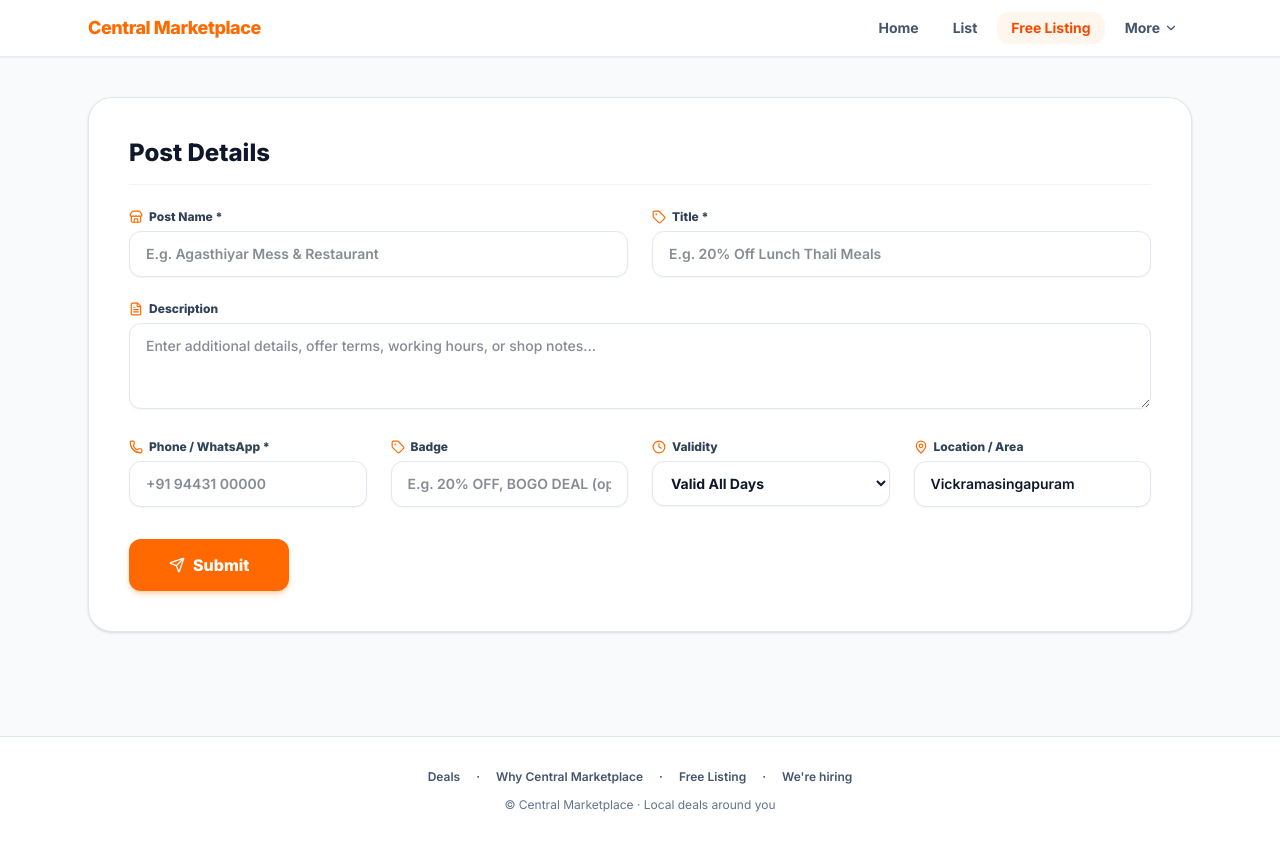
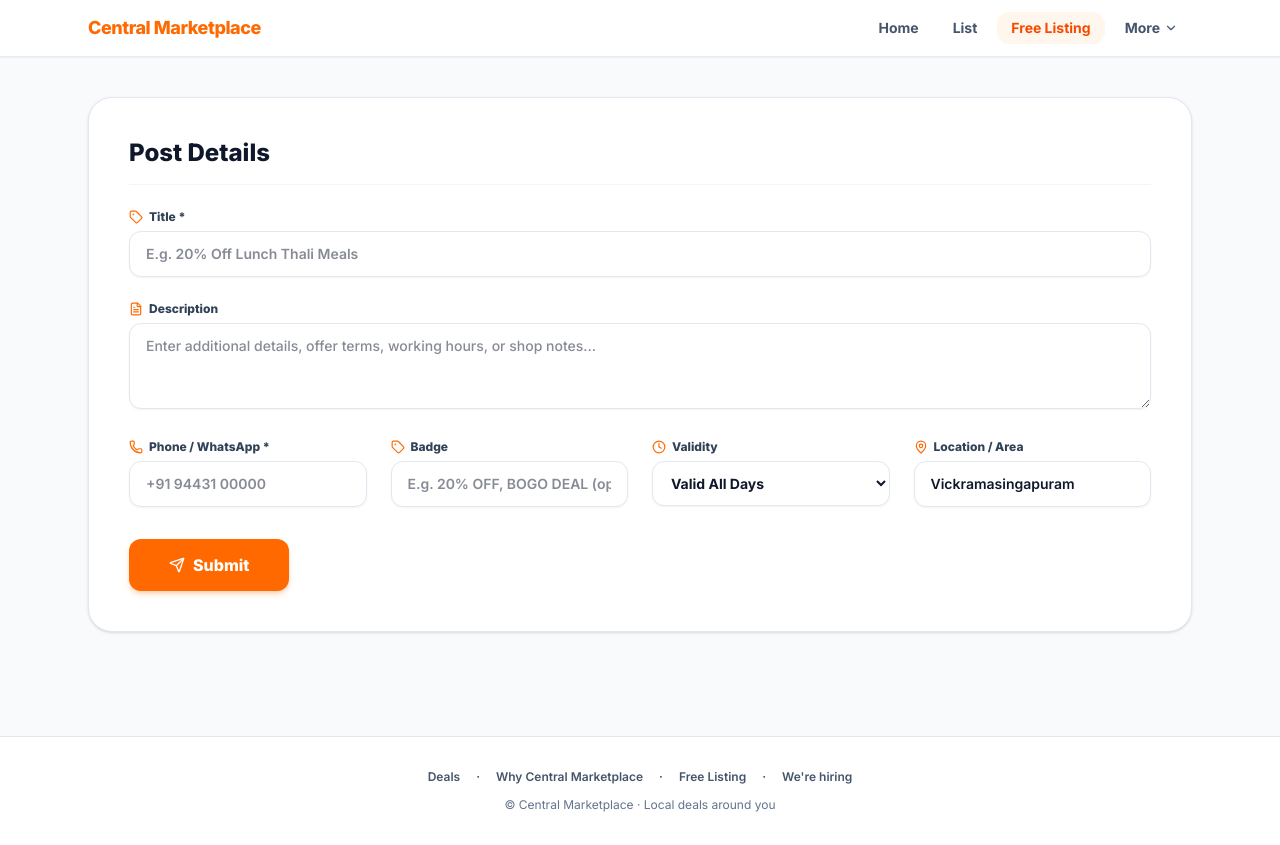
Before and after one commit to bala290498/central-marketplace-03, a Next.js app: page /register in a window 1280 px wide. Built offline with nearby package versions, Linux system fonts and the light colour scheme.

Commit message:
style: remove Post Name field from free listing form

```diff
--- a/src/components/ListYourBusinessClient.tsx
+++ b/src/components/ListYourBusinessClient.tsx
@@ -83,25 +83,7 @@ export function ListYourBusinessClient() {
                 </h1>
               </div>
 
-              {/* Row 1: Post Name & Title */}
-              <div className="grid grid-cols-1 md:grid-cols-2 gap-4 sm:gap-6">
-                <div>
-                  <label className="block text-xs font-extrabold text-slate-700 mb-1.5 flex items-center gap-1.5">
-                    <Store className="w-3.5 h-3.5 text-orange-500" />
-                    <span>Post Name *</span>
-                  </label>
-                  <input
-                    type="text"
-                    required
-                    value={formData.business}
-                    onChange={(e) =>
-                      setFormData({ ...formData, business: e.target.value })
-                    }
-                    placeholder="E.g. Agasthiyar Mess & Restaurant"
-                    className="w-full px-4 py-3 rounded-xl border border-slate-200 bg-white text-slate-900 text-sm font-semibold outline-none focus:border-orange-500 focus:ring-1 focus:ring-orange-500 shadow-xs"
-                  />
-                </div>
-
+              {/* Title Field */}
               <div>
                 <label className="block text-xs font-extrabold text-slate-700 mb-1.5 flex items-center gap-1.5">
                   <Tag className="w-3.5 h-3.5 text-orange-500" />
@@ -117,7 +99,6 @@ export function ListYourBusinessClient() {
                   placeholder="E.g. 20% Off Lunch Thali Meals"
                   className="w-full px-4 py-3 rounded-xl border border-slate-200 bg-white text-slate-900 text-sm font-semibold outline-none focus:border-orange-500 focus:ring-1 focus:ring-orange-500 shadow-xs"
                 />
-                </div>
               </div>
 
               {/* Row 2: Description (Optional) */}
```
Lines whose indentation alone changed are shown as unchanged.
